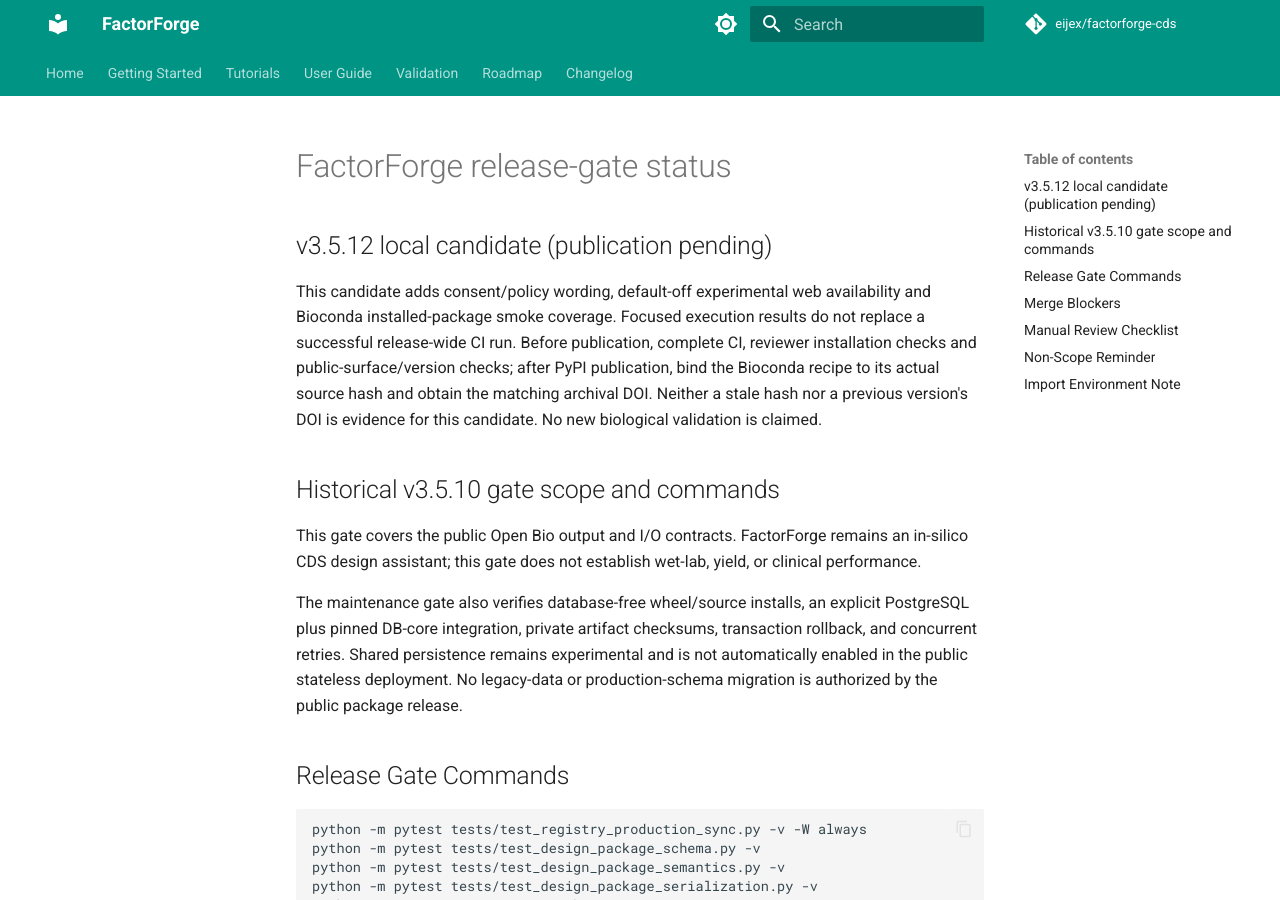
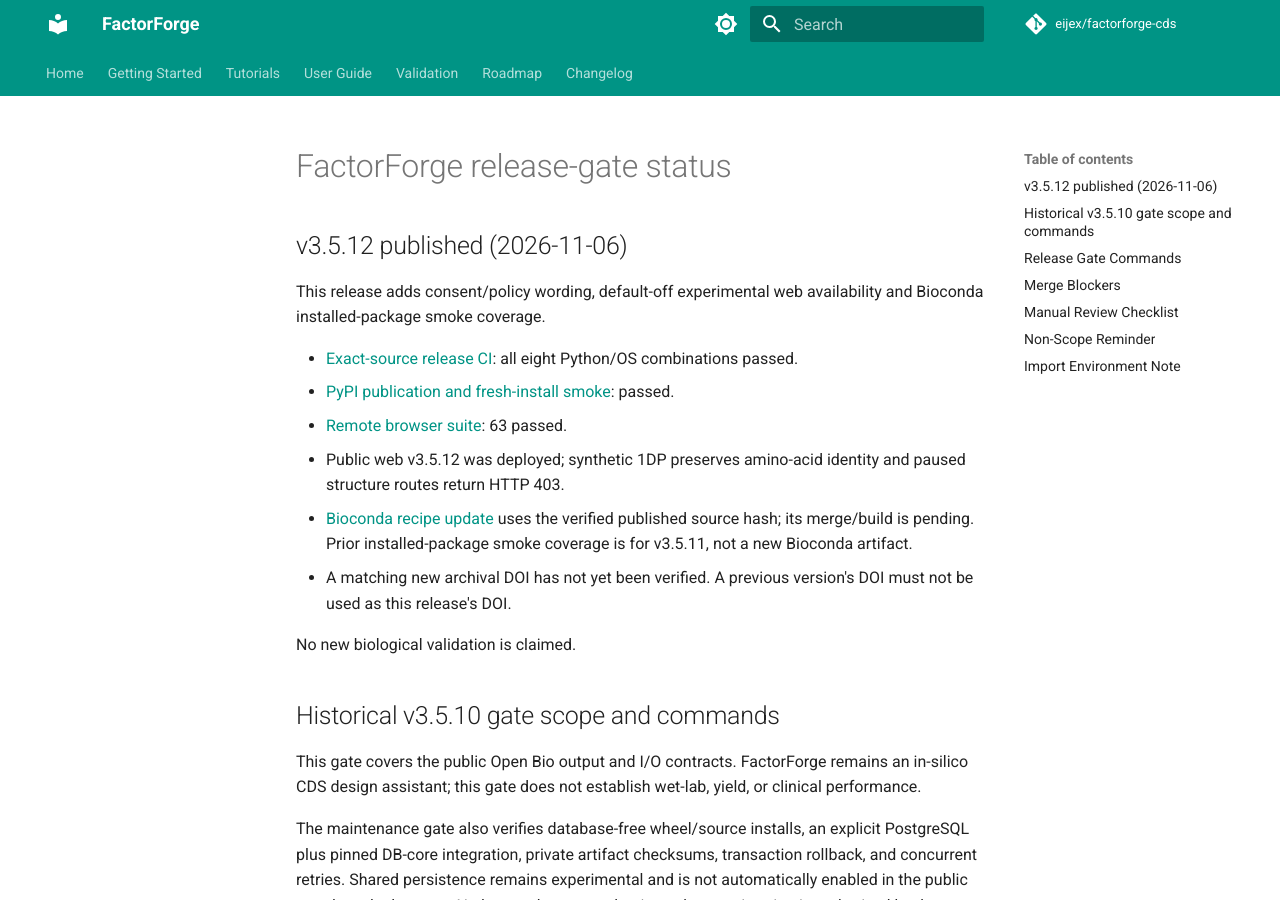
Before and after one commit to eijex/factorforge-cds, an MkDocs documentation site: the page built from docs/validation/RELEASE_GATE.md, in a window 1280 px wide and 900 px high. Built offline with MkDocs 1.6.1 and Material for MkDocs 9.7.7, drawn with Linux system fonts in a browser that asks for light colours; comment, search, counter and statistics services are not loaded.

Commit message:
docs: record verified v3.5.12 publication gates

```diff
--- a/docs/validation/RELEASE_GATE.md
+++ b/docs/validation/RELEASE_GATE.md
@@ -1,14 +1,18 @@
 # FactorForge release-gate status
 
-## v3.5.12 local candidate (publication pending)
+## v3.5.12 published (2026-11-06)
 
-This candidate adds consent/policy wording, default-off experimental web
-availability and Bioconda installed-package smoke coverage. Focused execution
-results do not replace a successful release-wide CI run. Before publication,
-complete CI, reviewer installation checks and public-surface/version checks;
-after PyPI publication, bind the Bioconda recipe to its actual source hash and
-obtain the matching archival DOI. Neither a stale hash nor a previous version's
-DOI is evidence for this candidate. No new biological validation is claimed.
+This release adds consent/policy wording, default-off experimental web
+availability and Bioconda installed-package smoke coverage.
+
+- [Exact-source release CI](https://github.com/eijex/factorforge-cds/actions/runs/42181806379): all eight Python/OS combinations passed.
+- [PyPI publication and fresh-install smoke](https://github.com/eijex/factorforge-cds/actions/runs/42184356326): passed.
+- [Remote browser suite](https://github.com/eijex/factorforge-cds/actions/runs/42184346124): 63 passed.
+- Public web v3.5.12 was deployed; synthetic 1DP preserves amino-acid identity and paused structure routes return HTTP 403.
+- [Bioconda recipe update](https://github.com/bioconda/bioconda-recipes/pull/71287) uses the verified published source hash; its merge/build is pending. Prior installed-package smoke coverage is for v3.5.11, not a new Bioconda artifact.
+- A matching new archival DOI has not yet been verified. A previous version's DOI must not be used as this release's DOI.
+
+No new biological validation is claimed.
 
 ## Historical v3.5.10 gate scope and commands
 
```
